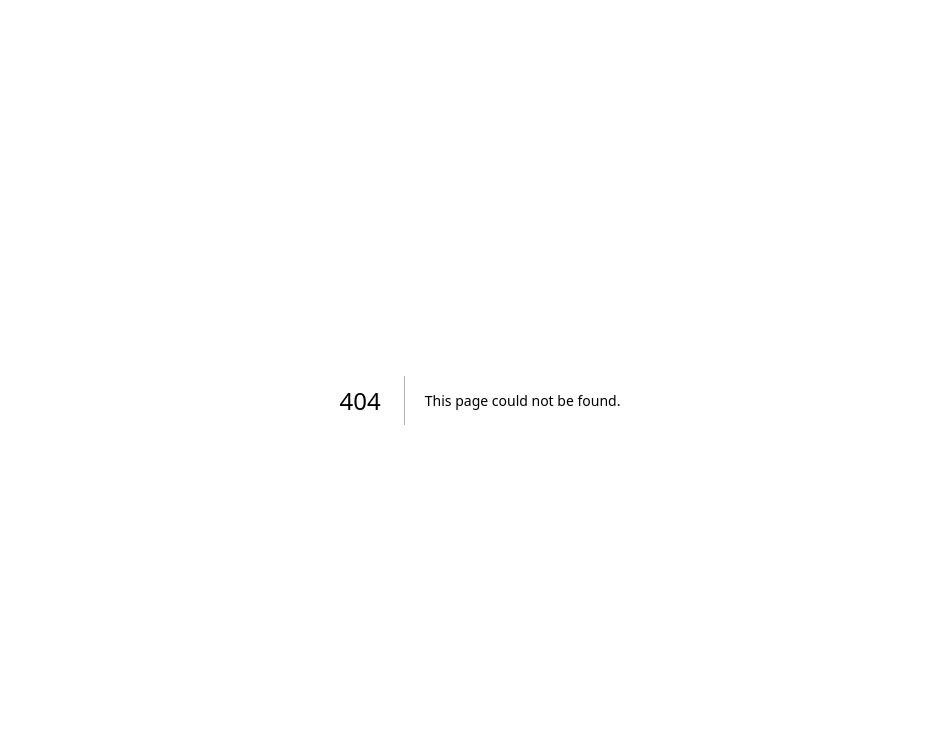
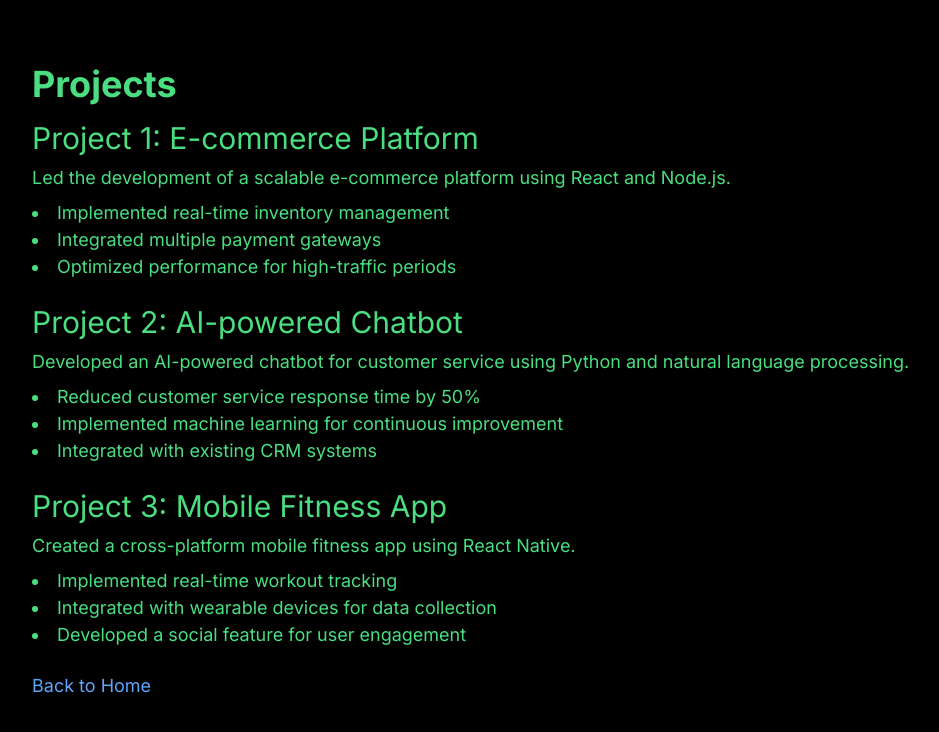
Before and after one commit to wahidyankf/wahidyankf-web, a Next.js app: page /projects in a window 1280 px wide. Before the commit this address had no page. Shown: the top 732 px of the page, without its empty margins (160-1099 px from the left). Built offline with nearby package versions, Linux system fonts and the light colour scheme.

Commit message:
update content

```diff
--- /dev/null
+++ b/src/app/cv/page.tsx
@@ -0,0 +1,54 @@
+import { Metadata } from "next";
+import Link from "next/link";
+
+export const metadata: Metadata = {
+  title: "CV - Wahidyan Kresna Fridayoka (Yoka)",
+  description:
+    "Curriculum Vitae of Wahidyan Kresna Fridayoka (Yoka), a Software Engineer and Engineering Manager.",
+};
+
+export default function CV() {
+  return (
+    <main className="min-h-screen bg-black text-green-400 p-4 sm:p-8 md:p-12 lg:p-16">
+      <div className="max-w-4xl mx-auto">
+        <h1 className="text-2xl sm:text-3xl md:text-4xl font-bold mb-4">
+          Curriculum Vitae
+        </h1>
+        <h2 className="text-xl sm:text-2xl md:text-3xl mb-2">
+          Wahidyan Kresna Fridayoka (Yoka)
+        </h2>
+        <p className="mb-4">Software Engineer (Engineering Manager)</p>
+
+        <section className="mb-6">
+          <h3 className="text-lg sm:text-xl md:text-2xl mb-2">Experience</h3>
+          <ul className="list-disc list-inside">
+            <li>Engineering Manager at TechCorp (2020 - Present)</li>
+            <li>Senior Software Engineer at InnoSoft (2017 - 2020)</li>
+            <li>Software Engineer at WebDev Inc. (2014 - 2017)</li>
+          </ul>
+        </section>
+
+        <section className="mb-6">
+          <h3 className="text-lg sm:text-xl md:text-2xl mb-2">Education</h3>
+          <p>
+            B.S. in Computer Science, University of Technology (2010 - 2014)
+          </p>
+        </section>
+
+        <section className="mb-6">
+          <h3 className="text-lg sm:text-xl md:text-2xl mb-2">Skills</h3>
+          <ul className="list-disc list-inside">
+            <li>JavaScript, TypeScript, React, Node.js</li>
+            <li>Python, Django</li>
+            <li>SQL, NoSQL databases</li>
+            <li>Agile methodologies, Team leadership</li>
+          </ul>
+        </section>
+
+        <Link href="/" className="text-blue-400 hover:underline">
+          Back to Home
+        </Link>
+      </div>
+    </main>
+  );
+}
--- a/src/app/page.tsx
+++ b/src/app/page.tsx
@@ -1,5 +1,6 @@
 import { Metadata } from "next";
 import Terminal from "@/components/terminal";
+import Link from "next/link";
 
 export const metadata: Metadata = {
   title: "Wahidyan Kresna Fridayoka (Yoka) - Software Engineer",
@@ -11,9 +12,53 @@ export default function Home() {
   const commands = [
     { command: "whoami", output: "Wahidyan Kresna Fridayoka (Yoka)" },
     { command: "job", output: "Software Engineer (Engineering Manager)" },
-    { command: "ls", output: "cv.txt  projects.txt" },
-    { command: "cat cv.txt", output: "Loading CV..." },
-    { command: "cat projects.txt", output: "Loading Projects..." },
+    {
+      command: "ls",
+      output: (
+        <span>
+          <Link
+            href="/cv"
+            className="text-yellow-400 underline decoration-yellow-400 hover:text-green-400 hover:decoration-green-400 transition-all duration-200"
+          >
+            cv.txt
+          </Link>{" "}
+          <Link
+            href="/projects"
+            className="text-yellow-400 underline decoration-yellow-400 hover:text-green-400 hover:decoration-green-400 transition-all duration-200"
+          >
+            projects.txt
+          </Link>
+        </span>
+      ),
+    },
+    {
+      command: "cat cv.txt",
+      output: (
+        <span>
+          Loading CV...{" "}
+          <Link
+            href="/cv"
+            className="text-yellow-400 underline decoration-yellow-400 hover:text-green-400 hover:decoration-green-400 transition-all duration-200"
+          >
+            View full CV
+          </Link>
+        </span>
+      ),
+    },
+    {
+      command: "cat projects.txt",
+      output: (
+        <span>
+          Loading Projects...{" "}
+          <Link
+            href="/projects"
+            className="text-yellow-400 underline decoration-yellow-400 hover:text-green-400 hover:decoration-green-400 transition-all duration-200"
+          >
+            View all projects
+          </Link>
+        </span>
+      ),
+    },
   ];
 
   return (
--- /dev/null
+++ b/src/app/projects/page.tsx
@@ -0,0 +1,68 @@
+import { Metadata } from "next";
+import Link from "next/link";
+
+export const metadata: Metadata = {
+  title: "Projects - Wahidyan Kresna Fridayoka (Yoka)",
+  description:
+    "Showcase of projects by Wahidyan Kresna Fridayoka (Yoka), a Software Engineer and Engineering Manager.",
+};
+
+export default function Projects() {
+  return (
+    <main className="min-h-screen bg-black text-green-400 p-4 sm:p-8 md:p-12 lg:p-16">
+      <div className="max-w-4xl mx-auto">
+        <h1 className="text-2xl sm:text-3xl md:text-4xl font-bold mb-4">
+          Projects
+        </h1>
+
+        <section className="mb-6">
+          <h2 className="text-xl sm:text-2xl md:text-3xl mb-2">
+            Project 1: E-commerce Platform
+          </h2>
+          <p className="mb-2">
+            Led the development of a scalable e-commerce platform using React
+            and Node.js.
+          </p>
+          <ul className="list-disc list-inside mb-2">
+            <li>Implemented real-time inventory management</li>
+            <li>Integrated multiple payment gateways</li>
+            <li>Optimized performance for high-traffic periods</li>
+          </ul>
+        </section>
+
+        <section className="mb-6">
+          <h2 className="text-xl sm:text-2xl md:text-3xl mb-2">
+            Project 2: AI-powered Chatbot
+          </h2>
+          <p className="mb-2">
+            Developed an AI-powered chatbot for customer service using Python
+            and natural language processing.
+          </p>
+          <ul className="list-disc list-inside mb-2">
+            <li>Reduced customer service response time by 50%</li>
+            <li>Implemented machine learning for continuous improvement</li>
+            <li>Integrated with existing CRM systems</li>
+          </ul>
+        </section>
+
+        <section className="mb-6">
+          <h2 className="text-xl sm:text-2xl md:text-3xl mb-2">
+            Project 3: Mobile Fitness App
+          </h2>
+          <p className="mb-2">
+            Created a cross-platform mobile fitness app using React Native.
+          </p>
+          <ul className="list-disc list-inside mb-2">
+            <li>Implemented real-time workout tracking</li>
+            <li>Integrated with wearable devices for data collection</li>
+            <li>Developed a social feature for user engagement</li>
+          </ul>
+        </section>
+
+        <Link href="/" className="text-blue-400 hover:underline">
+          Back to Home
+        </Link>
+      </div>
+    </main>
+  );
+}
--- a/src/components/terminal.tsx
+++ b/src/components/terminal.tsx
@@ -1,10 +1,11 @@
 "use client";
 
-import { useState, useEffect } from "react";
+import React, { ReactNode } from "react";
+import Link from "next/link";
 
 type Command = {
   command: string;
-  output: string;
+  output: string | ReactNode;
 };
 
 export default function Terminal({
@@ -12,23 +13,15 @@ export default function Terminal({
 }: {
   initialCommands: Command[];
 }) {
-  const [displayedCommands, setDisplayedCommands] =
-    useState<Command[]>(initialCommands);
-  const [currentIndex, setCurrentIndex] = useState(initialCommands.length);
-
-  useEffect(() => {
-    const timer = setInterval(() => {
-      setDisplayedCommands((prev) => {
-        if (prev.length < initialCommands.length) {
-          return [...prev, initialCommands[prev.length]];
-        }
-        return prev;
-      });
-      setCurrentIndex((prev) => Math.min(prev + 1, initialCommands.length));
-    }, 1000);
-
-    return () => clearInterval(timer);
-  }, [initialCommands]);
+  const renderOutput = (output: string | ReactNode) => {
+    if (typeof output === "string") {
+      return output;
+    }
+    if (React.isValidElement(output)) {
+      return output;
+    }
+    return output;
+  };
 
   return (
     <div className="bg-gray-900 text-green-400 p-4 sm:p-6 md:p-8 rounded-lg shadow-lg font-mono text-xs sm:text-sm md:text-base overflow-hidden">
@@ -38,7 +31,7 @@ export default function Terminal({
         <div className="w-2 h-2 sm:w-3 sm:h-3 rounded-full bg-green-500"></div>
       </div>
       <div className="overflow-y-auto max-h-[60vh] sm:max-h-[70vh] md:max-h-[80vh]">
-        {displayedCommands.map((cmd, index) => (
+        {initialCommands.map((cmd, index) => (
           <div key={index} className="mb-2 sm:mb-3 md:mb-4">
             <div className="flex items-center flex-wrap">
               <span className="text-blue-400 mr-2 text-xs sm:text-sm md:text-base">
@@ -48,21 +41,11 @@ export default function Terminal({
                 {cmd.command}
               </span>
             </div>
-            <pre className="whitespace-pre-wrap text-xs sm:text-sm md:text-base mt-1 sm:mt-2">
-              {cmd.output}
-            </pre>
+            <div className="whitespace-pre-wrap text-xs sm:text-sm md:text-base mt-1 sm:mt-2">
+              {renderOutput(cmd.output)}
+            </div>
           </div>
         ))}
-        {currentIndex < initialCommands.length && (
-          <div className="flex items-center flex-wrap">
-            <span className="text-blue-400 mr-2 text-xs sm:text-sm md:text-base">
-              guest@wahidyankf.com:~$
-            </span>
-            <span className="animate-pulse text-xs sm:text-sm md:text-base">
-              ▋
-            </span>
-          </div>
-        )}
       </div>
     </div>
   );
```
